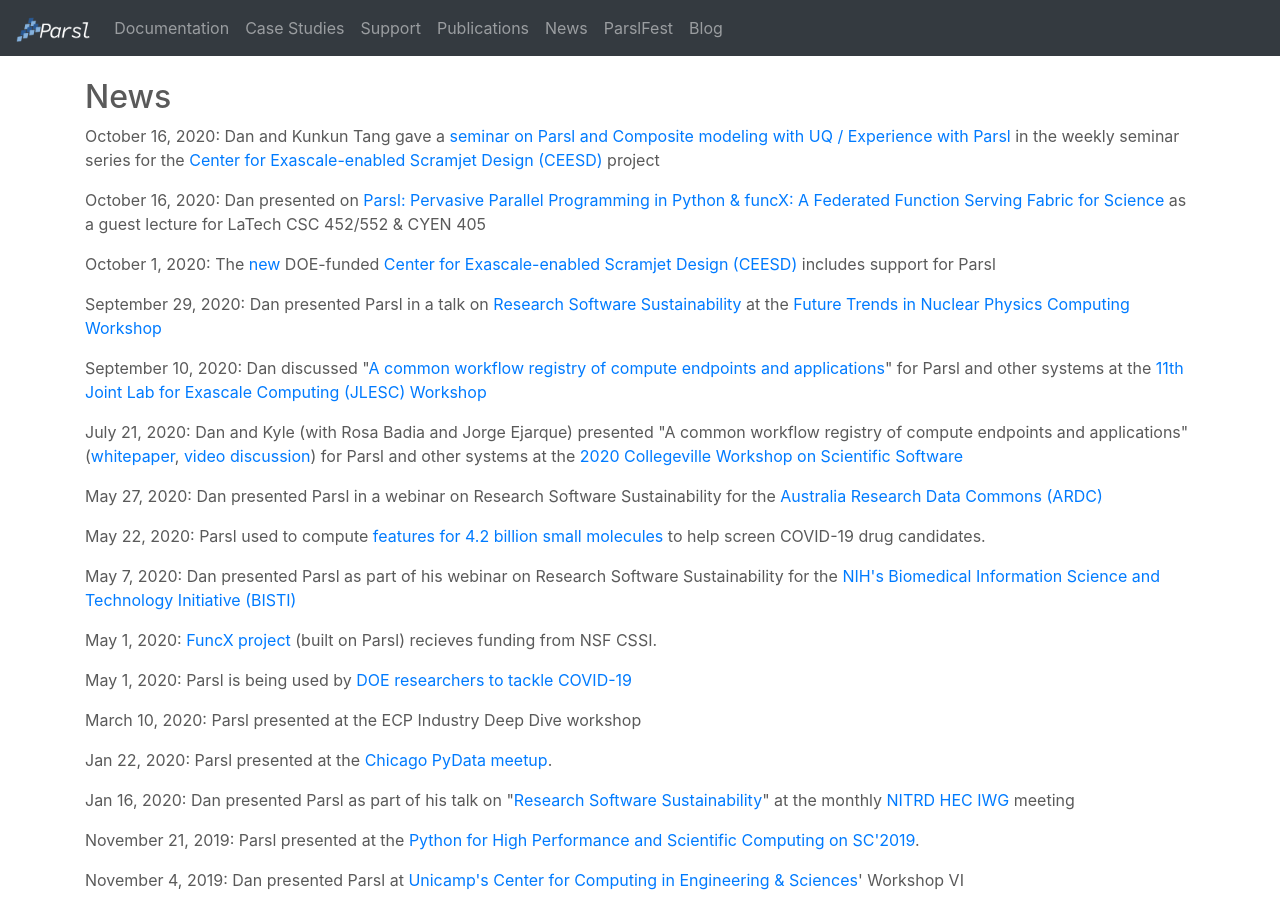
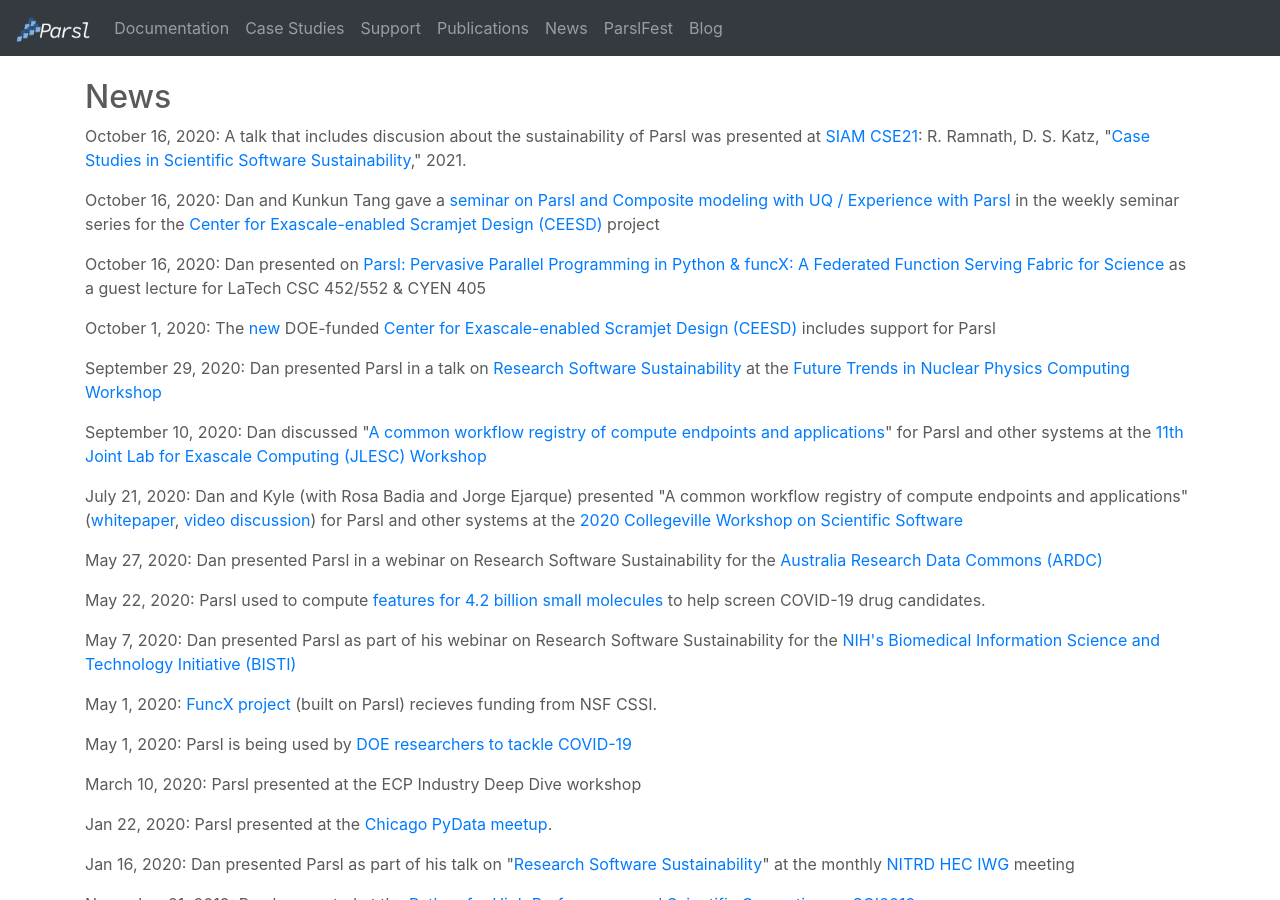
Before and after one commit to Parsl/parsl.github.io, a Jekyll site: the page built from news.html, in a window 1280 px wide and 900 px high. Built offline with Jekyll 4.4.1, drawn with Linux system fonts in a browser that asks for light colours.

Commit message:
adding siam cse21 talk to news

```diff
--- a/news.html
+++ b/news.html
@@ -16,6 +16,14 @@
         </p>
       </div>
       -->
+
+       <div class="news-info">
+        <p><span class="name">October 16, 2020:</span>
+          A talk that includes discusion about the sustainability of Parsl was presented at <a href="https://www.siam.org/conferences/cm/conference/cse21">SIAM CSE21</a>:
+          R. Ramnath, D. S. Katz,
+          "<a href="https://doi.org/10.6084/m9.figshare.14153303.v2">Case Studies in Scientific Software Sustainability</a>," 2021.
+       </p>
+      </div>
 
        <div class="news-info">
         <p><span class="name">October 16, 2020:</span>
```
